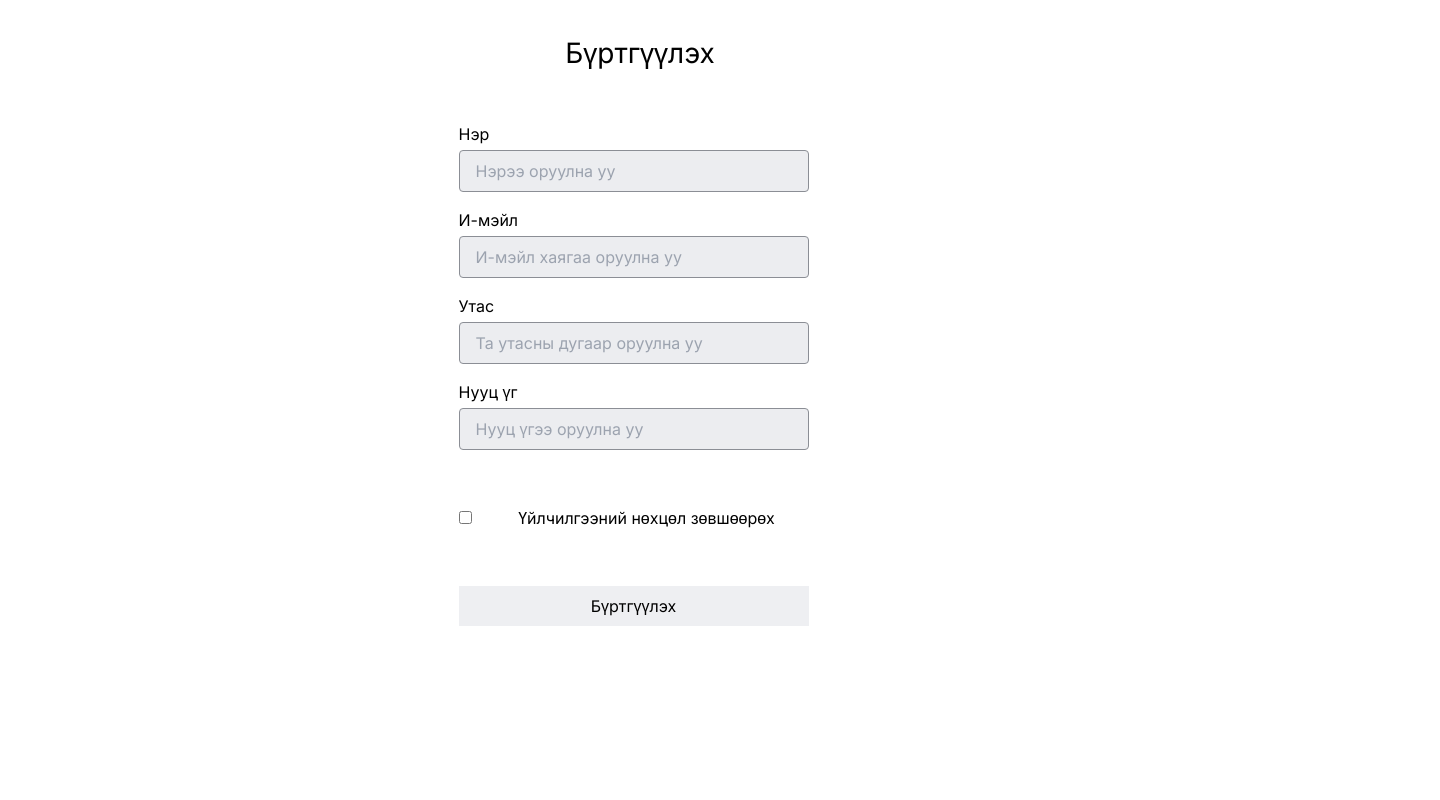
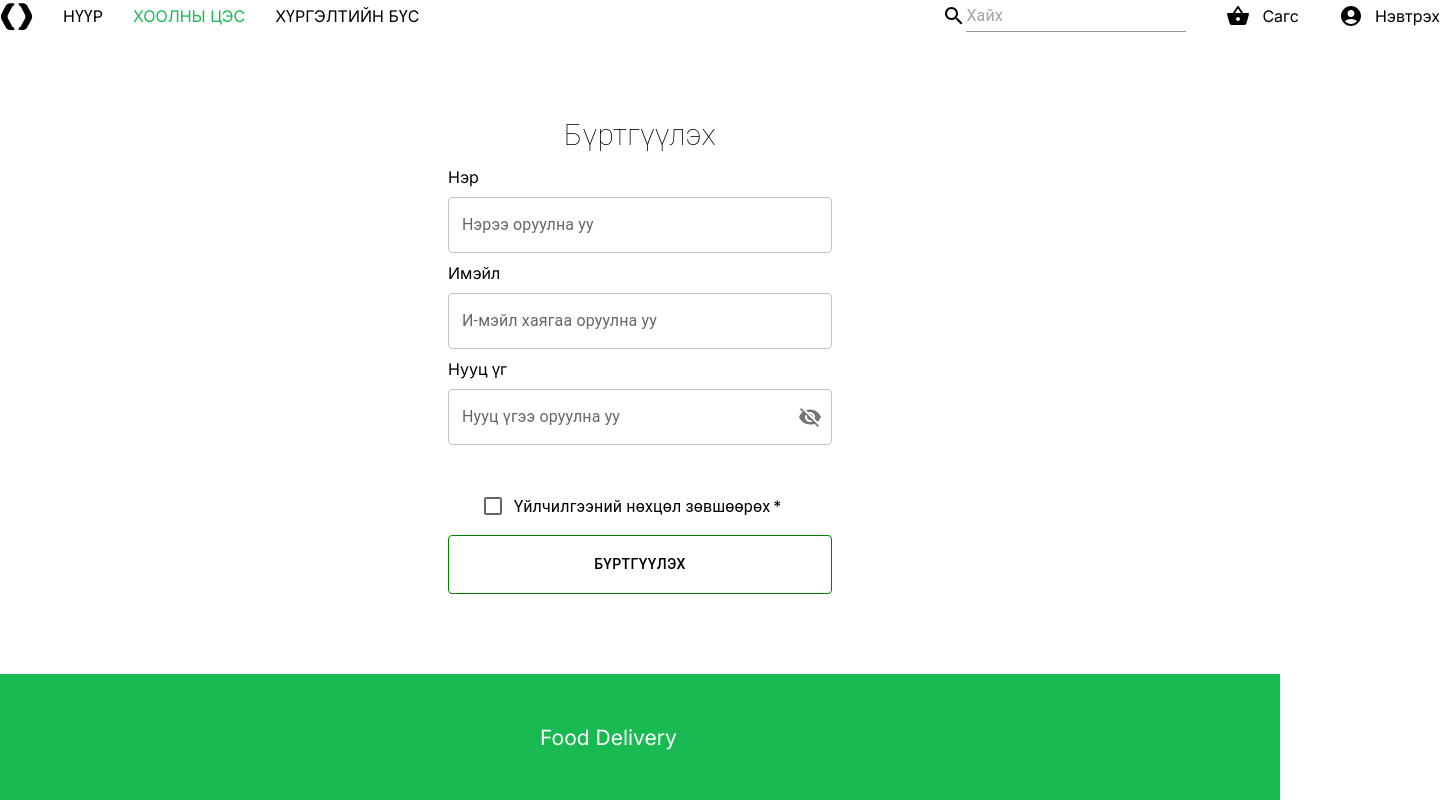
Before and after one commit to Nakii0603/food, a Next.js app in the folder frontend/: page /sign in a window 1280 px wide. Shown: the top 800 px of the page, 1440 px wide, since content can reach past the window. Built offline with nearby package versions, Linux system fonts and the light colour scheme.

Commit message:
add inputs

```diff
--- a/frontend/src/app/sign/page.tsx
+++ b/frontend/src/app/sign/page.tsx
@@ -2,12 +2,31 @@
 import React from "react";
 import axios from "axios";
 import { useState } from "react";
+import Footer from "@/components/Footer";
+import IconButton from "@mui/material/IconButton";
+import OutlinedInput from "@mui/material/OutlinedInput";
+import InputLabel from "@mui/material/InputLabel";
+import InputAdornment from "@mui/material/InputAdornment";
+import FormControl from "@mui/material/FormControl";
+import Visibility from "@mui/icons-material/Visibility";
+import VisibilityOff from "@mui/icons-material/VisibilityOff";
+import TextField from "@mui/material/TextField";
+import FormControlLabel from "@mui/material/FormControlLabel";
+import Checkbox from "@mui/material/Checkbox";
+import { Box, Stack, Typography } from "@mui/material";
+import Button from "@mui/material/Button";
+
+import { useRouter } from "next/navigation";
+import Modal from "@mui/material/Modal";
+import { Navbar } from "@/components/Navbar";
 
 export default function SignUp() {
   const [email, setEmail] = useState("");
   const [username, setUsername] = useState("");
   const [phone, setPhone] = useState("");
   const [password, setPassword] = useState("");
+  const [showPassword, setShowPassword] = useState(false);
+  const [open, setOpen] = useState(false);
 
   const HandletoSignUp = async () => {
     try {
@@ -23,67 +42,208 @@ export default function SignUp() {
       console.log(err, "axios error");
     }
   };
+  const handleOpen = () => {
+    setOpen(true);
+  };
+  const handleClose = () => {
+    setOpen(false);
+  };
+
+  const handleClickShowPassword = () => setShowPassword((show) => !show);
+
+  const handleMouseDownPassword = (
+    event: React.MouseEvent<HTMLButtonElement>
+  ) => {
+    event.preventDefault();
+  };
+
   return (
-    <div className="flex justify-center">
-      <div className="flex flex-col  p-[32px] gap-12 box-border">
-        <h1 className="text-[28px] text-center ">Бүртгүүлэх</h1>
-        <div className="flex flex-col gap-[16px]">
-          <div>
-            <p className="mb-1">Нэр</p>
-            <input
-              onChange={(e) => setUsername(e.target.value)}
-              value={username}
-              className="px-[16px] py-[8px] w-[350px] box-border border-[1px] rounded-[4px] text-[#8B8E95] border-[#8B8E95] bg-[#ECEDF0]"
-              type="text"
-              placeholder="Нэрээ оруулна уу"
+    <Stack
+      sx={{
+        display: "flex",
+        flexDirection: "column",
+        justifyContent: "space-between",
+      }}
+    >
+      <Navbar />
+      <Stack sx={{ alignItems: "center", marginY: 10, gap: 1 }}>
+        <Typography fontSize={30} fontWeight={50}>
+          Бүртгүүлэх
+        </Typography>
+        <Box sx={{ display: "flex", flexDirection: "column", width: 384 }}>
+          <label className="mb-2" htmlFor="">
+            Нэр
+          </label>
+          <TextField
+            id="outlined-basic"
+            label="Нэрээ оруулна уу"
+            variant="outlined"
+            onChange={(e) => setUsername(e.target.value)}
+          />
+        </Box>
+        <Box sx={{ display: "flex", flexDirection: "column", width: 384 }}>
+          <label className="mb-2" htmlFor="">
+            Имэйл
+          </label>
+          <TextField
+            id="outlined-basic"
+            label="И-мэйл хаягаа оруулна уу"
+            variant="outlined"
+            onChange={(e) => setEmail(e.target.value)}
+          />
+        </Box>
+        <Box sx={{ display: "flex", flexDirection: "column", width: 384 }}>
+          <label className="mb-2" htmlFor="">
+            Нууц үг
+          </label>
+          <FormControl variant="outlined">
+            <InputLabel htmlFor="outlined-adornment-password">
+              Нууц үгээ оруулна уу
+            </InputLabel>
+            <OutlinedInput
+              id="outlined-adornment-password"
+              type={showPassword ? "text" : "password"}
+              endAdornment={
+                <InputAdornment position="end">
+                  <IconButton
+                    aria-label="toggle password visibility"
+                    onClick={handleClickShowPassword}
+                    onMouseDown={handleMouseDownPassword}
+                    edge="end"
+                  >
+                    {showPassword ? <Visibility /> : <VisibilityOff />}
+                  </IconButton>
+                </InputAdornment>
+              }
+              label="Нууц үгээ оруулна уу"
+              onChange={(e) => setPassword(e.target.value)}
             />
-          </div>
-          <div>
-            <p className="mb-1">И-мэйл</p>
-            <input
-              onChange={(e) => setEmail(e.target.value)}
-              value={email}
-              className="px-[16px] py-[8px] w-[350px] box-border border-[1px] rounded-[4px] text-[#8B8E95] border-[#8B8E95] bg-[#ECEDF0]"
-              type="text"
-              placeholder="И-мэйл хаягаа оруулна уу"
-            />
-          </div>
-          <div>
-            <p className="mb-1">Утас</p>
-            <input
-              onChange={(e) => setPhone(e.target.value)}
-              value={phone}
-              className="px-[16px] py-[8px] w-[350px] box-border border-[1px] rounded-[4px] text-[#8B8E95] border-[#8B8E95] bg-[#ECEDF0]"
-              type="text"
-              placeholder="Та утасны дугаар оруулна уу"
-            />
-          </div>
-          <div>
-            <p className="mb-1">Нууц үг</p>
-            <input
-              onChange={(e) => setPassword(e.target.value)}
-              value={password}
-              className="px-[16px] py-[8px] w-[350px] box-border border-[1px] rounded-[4px] text-[#8B8E95] border-[#8B8E95] bg-[#ECEDF0]"
-              type="text"
-              placeholder="Нууц үгээ оруулна уу"
-            />
-          </div>
-        </div>
-        <div className="flex items-center">
-          <div>
-            <input className="" type="checkbox" />
-          </div>
-          <button className="px-[16px] py-[8px] w-[350px]">
-            Үйлчилгээний нөхцөл зөвшөөрөх
-          </button>
-        </div>
-        <button
+          </FormControl>
+        </Box>
+        <FormControlLabel
+          required
+          control={<Checkbox />}
+          sx={{ marginTop: 4 }}
+          label="Үйлчилгээний нөхцөл зөвшөөрөх"
+        />
+        <Button
+          size="medium"
+          sx={{
+            color: "black",
+            width: 384,
+            padding: 2,
+            borderColor: "#18BA51",
+            border: "1px solid green",
+          }}
           onClick={HandletoSignUp}
-          className="px-[16px] py-[8px] w-[350px]  text-black bg-[#EEEFF2]"
         >
           Бүртгүүлэх
-        </button>
-      </div>
-    </div>
+        </Button>
+      </Stack>
+      <Modal
+        open={open}
+        onClose={handleClose}
+        aria-labelledby="modal-modal-title"
+        aria-describedby="modal-modal-description"
+      >
+        <Box>
+          <Stack
+            sx={{
+              display: "flex",
+              justifyContent: "center",
+              width: "screen",
+              alignItems: "center",
+              gap: 3,
+            }}
+          >
+            <Box sx={{ fontSize: 25, fontWeight: "semibold" }}>Нэвтрэх</Box>
+            <Box
+              sx={{
+                display: "flex",
+                gap: 1,
+                flexDirection: "column",
+                width: 384,
+              }}
+            >
+              <label htmlFor="">Нэр</label>
+              <TextField
+                id="outlined-basic"
+                label="И-мэйл хаягаа оруулна уу"
+                variant="outlined"
+              />
+            </Box>
+            <Box
+              sx={{
+                display: "flex",
+                gap: 1,
+                flexDirection: "column",
+                width: 384,
+              }}
+            >
+              <label htmlFor="">Нууц үг</label>
+              <FormControl variant="outlined" sx={{ width: 384 }}>
+                <InputLabel htmlFor="outlined-adornment-password">
+                  Нууц үгээ оруулна уу
+                </InputLabel>
+                <OutlinedInput
+                  id="outlined-adornment-password"
+                  type={showPassword ? "text" : "password"}
+                  endAdornment={
+                    <InputAdornment position="end">
+                      <IconButton
+                        aria-label="toggle password visibility"
+                        onClick={handleClickShowPassword}
+                        onMouseDown={handleMouseDownPassword}
+                        edge="end"
+                      >
+                        {showPassword ? <Visibility /> : <VisibilityOff />}
+                      </IconButton>
+                    </InputAdornment>
+                  }
+                  label="Нууц үг"
+                />
+                <Button
+                  size="small"
+                  sx={{
+                    display: "flex",
+                    color: "black",
+                    justifyContent: "end",
+                    width: 145,
+                    bgcolor: "#EEEFF2",
+                  }}
+                >
+                  Нууц үг сэргээх
+                </Button>
+              </FormControl>
+            </Box>
+            <Button
+              size="medium"
+              sx={{
+                color: "black",
+                width: 384,
+                padding: 2,
+                backgroundColor: "#EEEFF2",
+              }}
+            >
+              Нэвтрэх
+            </Button>
+            <Box>Эсвэл</Box>
+            <Button
+              size="medium"
+              sx={{
+                color: "black",
+                width: 384,
+                padding: 2,
+                borderColor: "#18BA51",
+                border: "1px solid green",
+              }}
+            >
+              Бүртгүүлэх
+            </Button>
+          </Stack>
+        </Box>
+      </Modal>
+      <Footer />
+    </Stack>
   );
 }
--- a/frontend/src/components/Navbar.tsx
+++ b/frontend/src/components/Navbar.tsx
@@ -8,7 +8,8 @@ import { Input } from "@mui/material";
 
 export const Navbar = () => {
   return (
-    <div className="flex justify-between w-[1440px] mx-auto">
+    <div className="m-auto">
+      <div className="flex justify-between w-[1440px]">
         <div className="flex gap-[30px] items-center">
           <PineSvg />
           <p>НҮҮР</p>
@@ -32,5 +33,6 @@ export const Navbar = () => {
           </div>
         </div>
       </div>
+    </div>
   );
 };
```
Also changed, not shown: 2 other files (tests, documents, lock files or other folders). Lines whose indentation alone changed are shown as unchanged.
